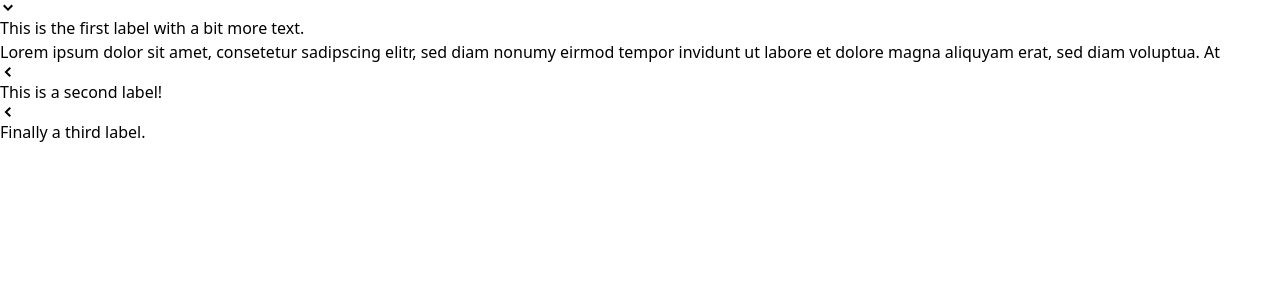
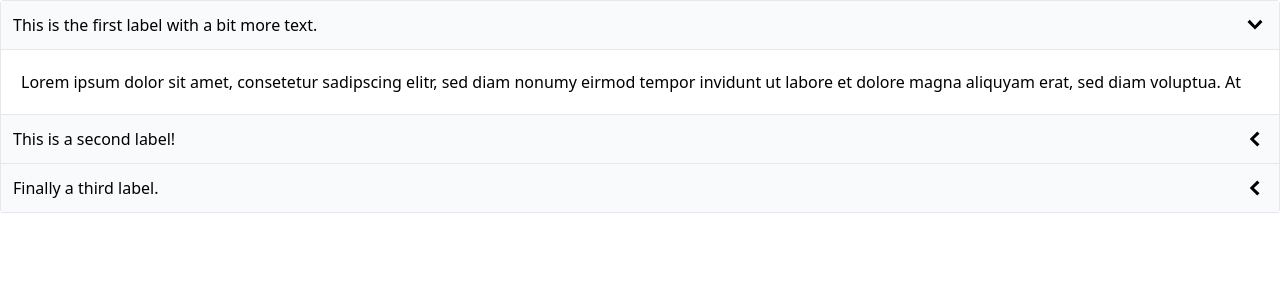
Before and after one commit to lxkrmr/react-comps-2023, a React (Create React App) app: page / in a window 1280 px wide. Shown: the top 300 px of the page. Built offline with nearby package versions, Linux system fonts and the light colour scheme.

Commit message:
💄 add styling for Accordion

```diff
--- a/src/components/Accordion.js
+++ b/src/components/Accordion.js
@@ -8,21 +8,27 @@ function Accordion({ items }) {
     const isExpanded = index === expandedIndex;
 
     const icon = (
-      <span> {isExpanded ? <GoChevronDown /> : <GoChevronLeft />}</span>
+      <span className="text-2xl">
+        {' '}
+        {isExpanded ? <GoChevronDown /> : <GoChevronLeft />}
+      </span>
     );
 
     return (
       <div key={item.id}>
-        <div onClick={() => setExpandedIndex(index)}>
+        <div
+          className="flex justify-between p-3 bg-gray-50 border-b items-center cursor-pointer"
+          onClick={() => setExpandedIndex(index)}
+        >
+          {item.label}
           {icon}
-          {item.label}
         </div>
-        {isExpanded && <div>{item.content}</div>}
+        {isExpanded && <div className="border-b p-5">{item.content}</div>}
       </div>
     );
   });
 
-  return <div>{renderedItems}</div>;
+  return <div className="border-x border-t rounded">{renderedItems}</div>;
 }
 
 export default Accordion;
```
